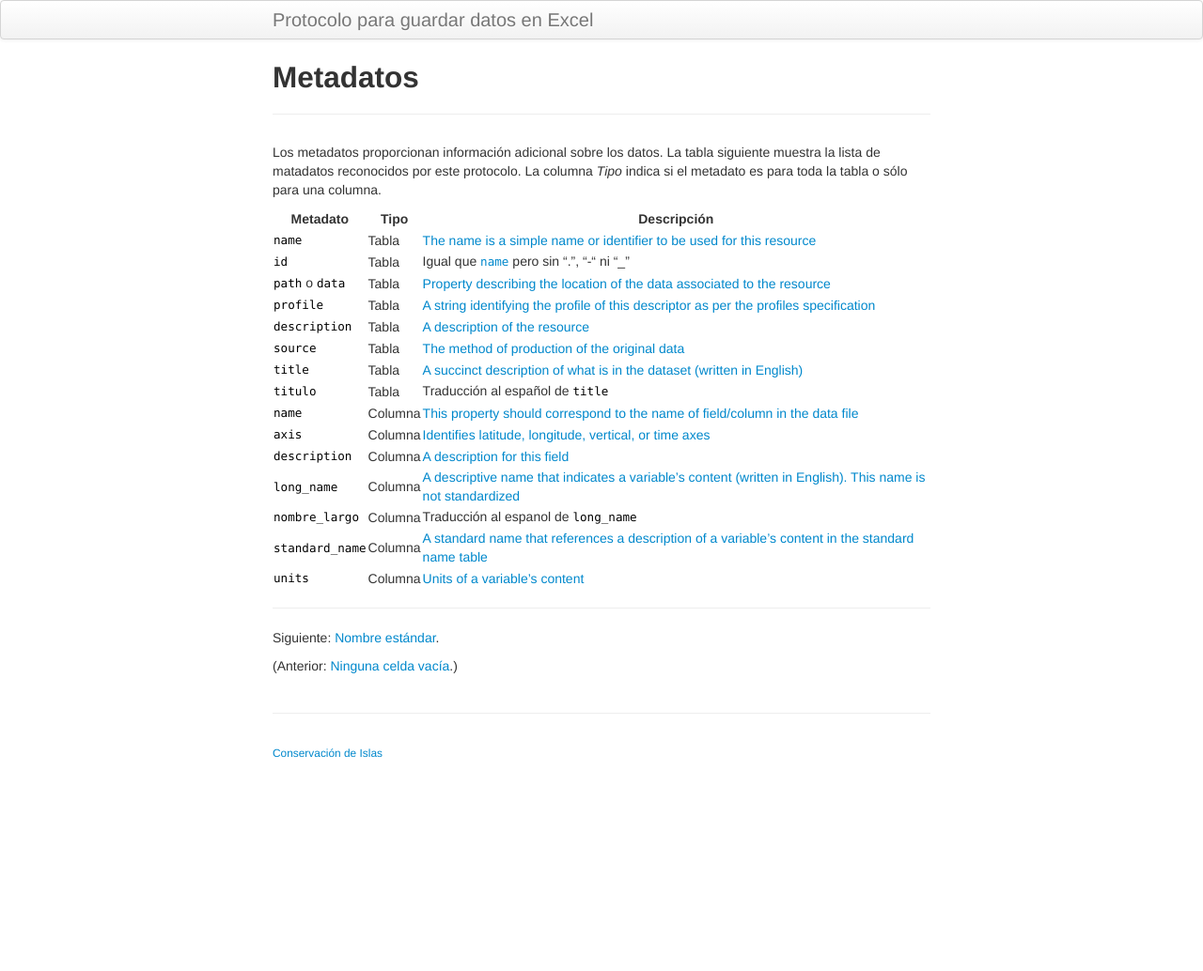
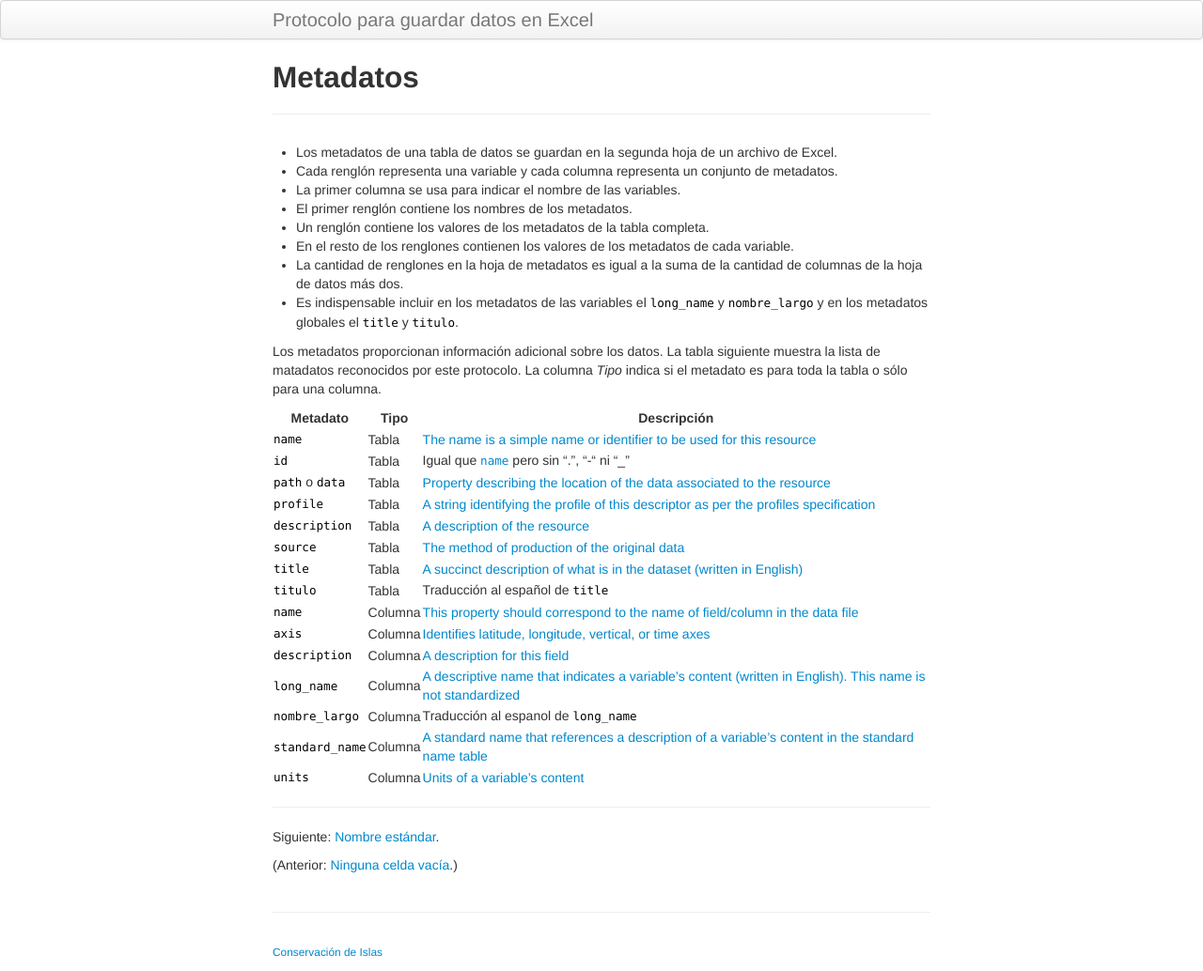
Before and after one commit to MaritzaB/datos_en_excel, a Jekyll site: the page built from pages/metadatos.md, in a window 1280 px wide. Shown: the whole page at 94% size. Built offline with Jekyll 4.4.1, drawn with Linux system fonts in a browser that asks for light colours; before the commit the page ends 900 px from its top, so only the background shows below that.

```diff
--- a/pages/metadatos.md
+++ b/pages/metadatos.md
@@ -3,6 +3,15 @@ layout: page
 title: Metadatos
 description: Cómo agregar metadatos a un archivo de datos en Excel
 ---
+
+- Los metadatos de una tabla de datos se guardan en la segunda hoja de un archivo de Excel.
+- Cada renglón representa una variable y cada columna representa un conjunto de metadatos.
+- La primer columna se usa para indicar el nombre de las variables.
+- El primer renglón contiene los nombres de los metadatos.
+- Un renglón contiene los valores de los metadatos de la tabla completa.
+- En el resto de los renglones contienen los valores de los metadatos de cada variable.
+- La cantidad de renglones en la hoja de metadatos es igual a la suma de la cantidad de columnas de la hoja de datos más dos.
+- Es indispensable incluir en los metadatos de las variables el `long_name` y `nombre_largo` y en los metadatos globales el `title` y `titulo`.
 
 Los metadatos proporcionan información adicional sobre los datos. La tabla siguiente muestra la lista de matadatos reconocidos por este protocolo. La columna _Tipo_ indica si el metadato es para toda la tabla o sólo para una columna.
 
```
Also changed, not shown: pages/datos.md (+4 -0 lines), pages/resumen.md (+0 -7 lines).
